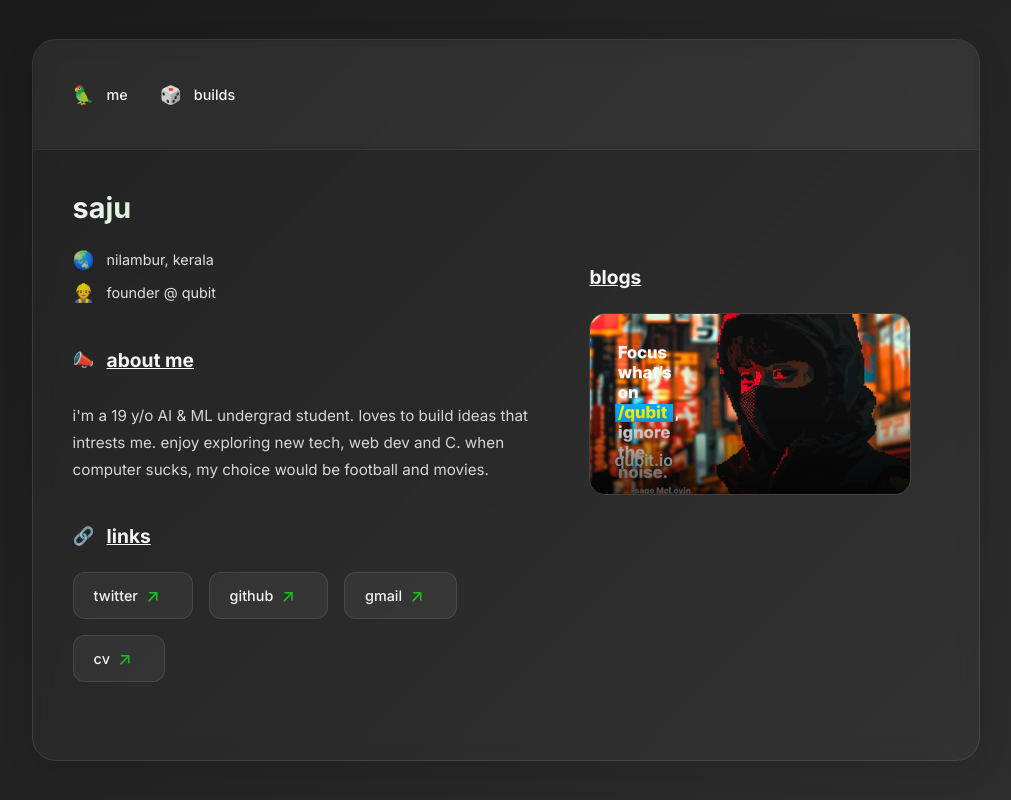
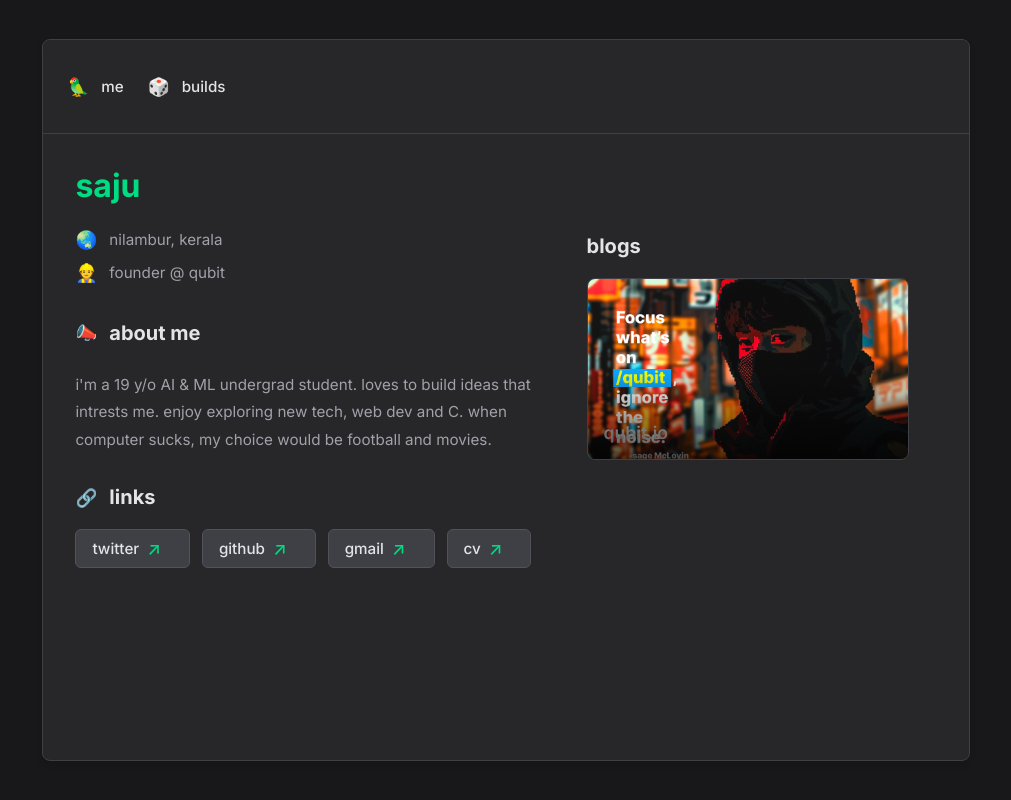
Before and after one commit to iam-saju/saju.me, a plain HTML site: page index.html in a window 1280 px wide. Shown: the whole page, without its empty margins (134-1145 px from the left). Drawn offline with Linux system fonts and the light colour scheme.

Commit message:
Update to Nuxt.js Style

```diff
--- a/htm.css
+++ b/htm.css
@@ -2,11 +2,11 @@ html, body {
     height: 100%;
     margin: 0;
     display: flex;
-    background: linear-gradient(135deg, #1a1a1a, #2d2d2d);
+    background-color: #18181B;
     align-items: center;
     justify-content: center;
     flex-direction: column;
-    color: #f5f5f5;
+    color: #E4E4E7;
     overflow-x: hidden;
     font-family: 'Inter', system-ui, -apple-system, BlinkMacSystemFont, sans-serif;
     font-weight: 400;
@@ -16,29 +16,27 @@ html, body {
     width: 90%;
     max-width: 1200px;
     height: 90vh;
-    background-color: rgba(255, 255, 255, 0.03);
-    border-radius: 24px;
-    backdrop-filter: blur(10px);
-    box-shadow: 0 8px 32px rgba(0, 0, 0, 0.1);
+    background-color: #27272A;
+    border-radius: 8px;
+    box-shadow: 0 4px 6px rgba(0, 0, 0, 0.1);
     position: relative;
     overflow-y: auto;
-    border: 1px solid rgba(255, 255, 255, 0.1);
+    border: 1px solid #3F3F46;
 }
 
 .display span {
-    font-size: clamp(1.1rem, 1.3vw, 1.3rem);
+    font-size: 1.1rem;
     margin-right: 0.75rem;
-    opacity: 0.9;
+    color: #A1A1AA;
 }
 
 .navbar {
     display: flex;
     justify-content: space-between;
     align-items: center;
-    background-color: rgba(255, 255, 255, 0.02);
-    padding: 1.5rem 2.5rem;
-    backdrop-filter: blur(5px);
-    border-bottom: 1px solid rgba(255, 255, 255, 0.05);
+    background-color: #27272A;
+    padding: 1rem 1.5rem;
+    border-bottom: 1px solid #3F3F46;
 }
 
 .nav-links {
@@ -47,7 +45,7 @@ html, body {
     align-items: center;
     padding: 0;
     margin: 0;
-    gap: 2rem;
+    gap: 1.5rem;
 }
 
 .nav-links li {
@@ -56,31 +54,31 @@ html, body {
 
 .nav-links a {
     text-decoration: none;
-    color: #f5f5f5;
-    transition: all 0.3s ease;
-    padding: 0.5rem 1rem;
-    border-radius: 12px;
+    color: #E4E4E7;
+    transition: all 0.2s ease;
+    padding: 0.5rem 0.75rem;
+    border-radius: 6px;
 }
 
 .nav-links h3 {
     display: flex;
     align-items: center;
     margin: 0;
-    font-size: clamp(0.9rem, 1.1vw, 1.1rem);
+    font-size: 0.95rem;
     font-weight: 500;
 }
 
 .nav-links a:hover {
-    background-color: rgba(18, 210, 24, 0.1);
-    color: #12d218;
+    background-color: #3F3F46;
+    color: #00DC82;
 }
 
 .canvas {
     display: flex;
     flex-wrap: wrap;
     position: relative;
-    padding: 2.5rem;
-    gap: 3rem;
+    padding: 2rem;
+    gap: 2.5rem;
 }
 
 .content-area {
@@ -90,18 +88,15 @@ html, body {
 
 .me {
     font-weight: 700;
-    font-size: clamp(1.8rem, 2.2vw, 2.2rem);
+    font-size: 2rem;
     margin-bottom: 1.5rem;
     margin-top: 0;
-    background: linear-gradient(90deg, #f5f5f5, #12d218);
-    -webkit-background-clip: text;
-    background-clip: text;
-    color: transparent;
+    color: #00DC82;
 }
 
 .details {
-    font-size: clamp(0.9rem, 1vw, 1rem);
-    opacity: 0.9;
+    font-size: 0.95rem;
+    color: #A1A1AA;
 }
 
 .details p {
@@ -113,26 +108,28 @@ html, body {
 .description {
     max-width: 600px;
     line-height: 1.8;
-    margin: 2.5rem 0;
+    margin: 2rem 0;
 }
 
 .description h2 {
     display: flex;
     align-items: center;
-    font-size: clamp(1.2rem, 1.4vw, 1.4rem);
-    margin-bottom: 1.5rem;
+    font-size: 1.25rem;
+    margin-bottom: 1.25rem;
+    color: #E4E4E7;
 }
 
 .description p {
-    opacity: 0.85;
-    font-size: clamp(0.95rem, 1.1vw, 1.1rem);
+    color: #A1A1AA;
+    font-size: 0.95rem;
 }
 
 .link-heading {
     display: flex;
     align-items: center;
-    margin-bottom: 1.5rem;
-    font-size: clamp(1.2rem, 1.4vw, 1.4rem);
+    margin-bottom: 1.25rem;
+    font-size: 1.25rem;
+    color: #E4E4E7;
 }
 
 .contact {
@@ -144,32 +141,32 @@ html, body {
     display: flex;
     align-items: center;
     flex-wrap: wrap;
-    gap: 1rem;
+    gap: 0.75rem;
 }
 
 .links .link {
     display: flex;
     align-items: center;
     font-weight: 500;
-    padding: 0.75rem 1.25rem;
-    border-radius: 12px;
+    padding: 0.5rem 1rem;
+    border-radius: 6px;
     text-decoration: none;
-    color: #f5f5f5;
-    transition: all 0.3s ease;
-    font-size: clamp(0.9rem, 1vw, 1rem);
-    background-color: rgba(255, 255, 255, 0.05);
-    border: 1px solid rgba(255, 255, 255, 0.1);
+    color: #E4E4E7;
+    transition: all 0.2s ease;
+    font-size: 0.95rem;
+    background-color: #3F3F46;
+    border: 1px solid #52525B;
 }
 
 .links .link .logo {
-    color: #12d218;
+    color: #00DC82;
     margin-left: 0.5rem;
-    transition: transform 0.3s ease;
+    transition: transform 0.2s ease;
 }
 
 .links .link:hover {
-    background-color: rgba(18, 210, 24, 0.1);
-    border-color: rgba(18, 210, 24, 0.2);
+    background-color: #52525B;
+    border-color: #00DC82;
 }
 
 .links .link:hover .logo {
@@ -184,13 +181,14 @@ html, body {
 
 @media (min-width: 992px) {
     .blog {
-        margin-top: 3.5rem;
+        margin-top: 3rem;
     }
 }
 
 .blog h3 {
-    font-size: clamp(1.2rem, 1.4vw, 1.4rem);
-    margin-bottom: 1.5rem;
+    font-size: 1.25rem;
+    margin-bottom: 1.25rem;
+    color: #E4E4E7;
 }
 
 .blog .photo {
@@ -199,25 +197,24 @@ html, body {
     position: relative;
     aspect-ratio: 16 / 9;
     overflow: hidden;
-    border-radius: 16px;
-    border: 1px solid rgba(255, 255, 255, 0.1);
+    border-radius: 8px;
+    border: 1px solid #3F3F46;
 }
 
 .blog .photo img {
     width: 100%;
     height: 100%;
     object-fit: cover;
-    transition: all 0.5s ease;
+    transition: all 0.3s ease;
 }
 
 .blog .text {
     position: absolute;
-    bottom: 1.5rem;
-    left: 1.5rem;
-    color: white;
-    font-size: clamp(1rem, 1.2vw, 1.2rem);
+    bottom: 1rem;
+    left: 1rem;
+    color: #E4E4E7;
+    font-size: 1.1rem;
     font-weight: 600;
-    text-shadow: 0 2px 4px rgba(0, 0, 0, 0.3);
 }
 
 .blog .photo::after {
@@ -228,7 +225,7 @@ html, body {
     width: 100%;
     height: 50%;
     background: linear-gradient(to top, rgba(0, 0, 0, 0.7), transparent);
-    transition: opacity 0.3s ease;
+    transition: opacity 0.2s ease;
 }
 
 .blog .photo:hover img {
@@ -242,11 +239,11 @@ html, body {
     }
 
     .navbar {
-        padding: 1.25rem;
+        padding: 1rem;
     }
 
     .canvas {
-        padding: 1.25rem;
+        padding: 1.5rem;
     }
 
     .description {
@@ -254,18 +251,17 @@ html, body {
     }
 
     .blog {
-        margin: 2rem auto;
+        margin: 1.5rem auto;
     }
 }
 
 @media (max-width: 480px) {
     .display {
         width: 95%;
-        border-radius: 16px;
     }
 
     .navbar {
-        padding: 1rem;
+        padding: 0.75rem;
     }
 
     .canvas {
--- a/index.html
+++ b/index.html
@@ -29,7 +29,7 @@
 
                 <div class="description">
                     <h2>
-                        <span>&#x1F4E3;</span><u>about me</u>
+                        <span>&#x1F4E3;</span>about me
                     </h2>
                     <p>
                         i'm a 19 y/o AI & ML undergrad student. loves to build ideas that intrests me. enjoy exploring new tech, web dev and C. when computer sucks, my choice would be football and movies.
@@ -37,7 +37,7 @@
                 </div>
 
                 <h2 class="link-heading">
-                    <span>&#x1F517;</span><u>links</u>
+                    <span>&#x1F517;</span>links
                 </h2>
 
                 <div class="contact">
@@ -51,7 +51,7 @@
             </div>
 
             <div class="blog">
-                <h3><u>blogs</u></h3>
+                <h3>blogs</h3>
                 <div class="photo">
                     <img src="img/qube.png" alt="qubit.io">
                     <div class="text">
```
